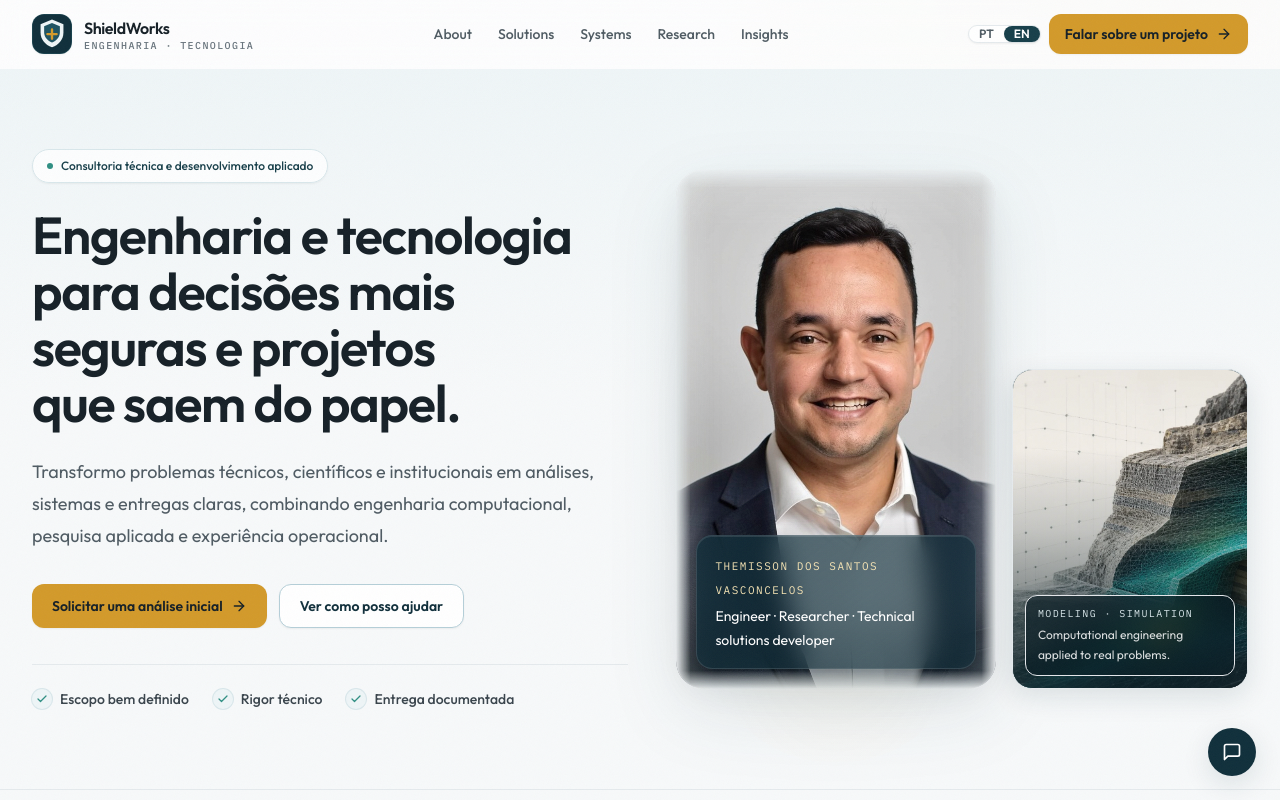
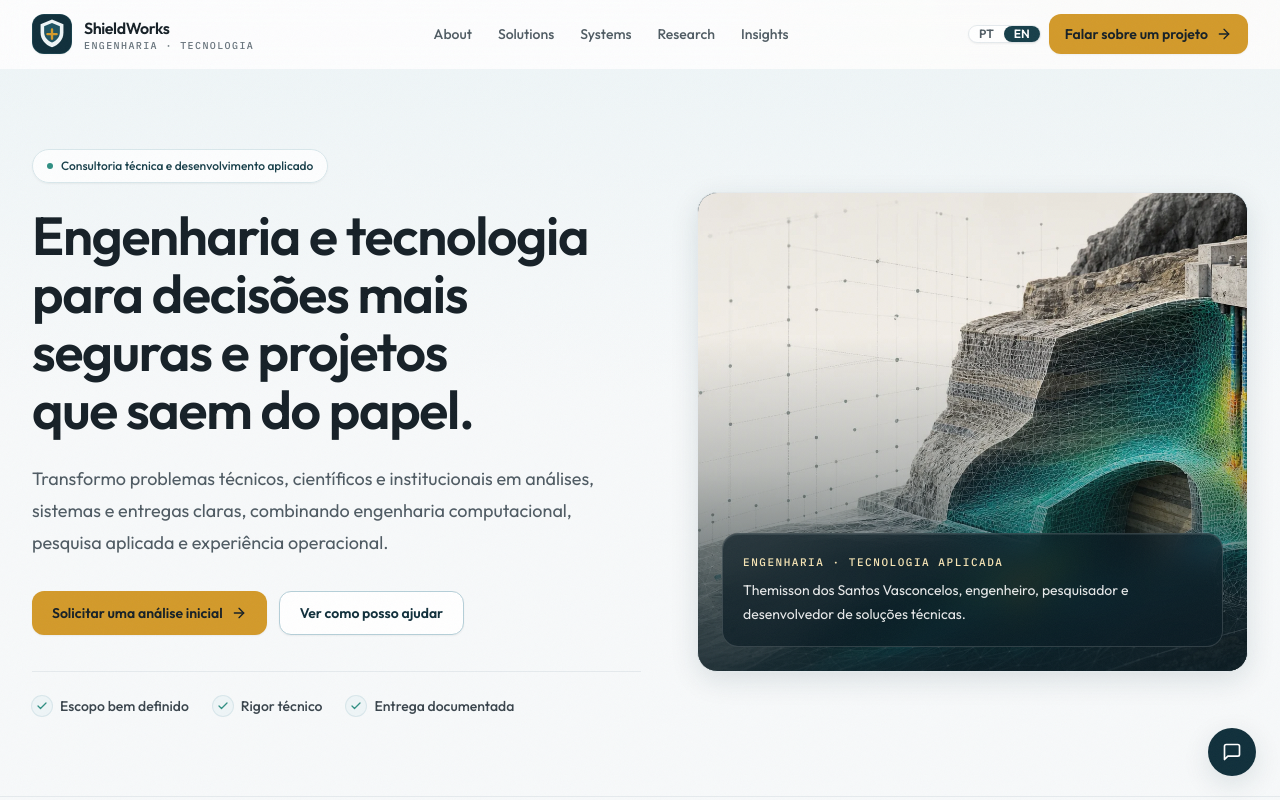
Before and after one commit to Themisson/shieldworks, a Next.js app: page / in a window 1280 px wide. Shown: the top 800 px of the page. Built offline with nearby package versions, Linux system fonts and the light colour scheme.

Commit message:
Keep professional portrait only on the about page.
Restore the home hero engineering visual and remove the profile photo from the landing section.

```diff
--- a/src/components/home/home-sections.tsx
+++ b/src/components/home/home-sections.tsx
@@ -14,7 +14,6 @@ import { ButtonLink } from "@/components/button-link";
 import { ServiceCard, SystemCard } from "@/components/card";
 import { CaseStudyCard } from "@/components/case-study";
 import { InsightCard } from "@/components/insight-card";
-import { ProfilePortrait } from "@/components/profile-portrait";
 import { PublicationsList } from "@/components/publications";
 import { Reveal } from "@/components/reveal";
 import { SectionTitle } from "@/components/section-title";
@@ -71,10 +70,10 @@ export function HomeHero() {
             "linear-gradient(180deg, rgba(238,245,247,0.9) 0%, rgba(247,249,250,0.4) 45%, transparent 100%)"
         }}
       />
-      <div className="section-shell relative grid items-center gap-10 py-12 sm:py-16 lg:grid-cols-[1.02fr_0.98fr] lg:gap-12 lg:py-20">
+      <div className="section-shell relative grid items-center gap-10 py-12 sm:py-16 lg:grid-cols-[1.05fr_0.95fr] lg:gap-14 lg:py-20">
         <Reveal immediate className="max-w-2xl">
           <Badge>Consultoria técnica e desenvolvimento aplicado</Badge>
-          <h1 className="mt-6 text-4xl font-semibold tracking-tight text-graphite-900 sm:text-5xl lg:text-[3.25rem] lg:leading-[1.08]">
+          <h1 className="mt-6 text-4xl font-semibold tracking-tight text-graphite-900 sm:text-5xl lg:text-[3.35rem] lg:leading-[1.08]">
             Engenharia e tecnologia para decisões mais seguras e projetos que saem do papel.
           </h1>
           <p className="mt-6 max-w-[52ch] text-base leading-7 text-graphite-600 sm:text-lg sm:leading-8">
@@ -106,47 +105,32 @@ export function HomeHero() {
         </Reveal>
 
         <Reveal immediate delay={100} className="order-first lg:order-last">
-          <div className="grid gap-4 sm:grid-cols-[1.15fr_0.85fr] sm:items-end">
-            <ProfilePortrait
-              priority
-              sizes="(max-width: 639px) 100vw, (max-width: 1023px) 55vw, 32vw"
-              caption={
-                <>
-                  <span className="font-mono text-[11px] uppercase tracking-[0.14em] text-safety-100">
-                    Themisson dos Santos Vasconcelos
-                  </span>
-                  <span className="mt-1 block text-sm leading-6 text-white/92">
-                    Engenheiro · Pesquisador · Desenvolvedor de soluções técnicas
-                  </span>
-                </>
-              }
-            />
-            <figure className="relative hidden min-h-[220px] overflow-hidden rounded-3xl border border-graphite-100 bg-petroleum-900 shadow-lift sm:block sm:min-h-[280px] lg:min-h-[320px]">
+          <figure className="relative min-h-[300px] overflow-hidden rounded-3xl border border-graphite-100 bg-petroleum-900 shadow-lift sm:min-h-[380px] lg:min-h-[480px]">
             <Image
               src="/engineering-hero.webp"
               alt="Visualização de modelagem numérica e engenharia computacional aplicada"
               fill
-                sizes="(max-width: 1023px) 40vw, 28vw"
-                className="object-cover object-center"
+              priority
+              sizes="(max-width: 1023px) 100vw, 48vw"
+              className="object-cover object-top"
             />
             <div
               className="pointer-events-none absolute inset-0"
               aria-hidden="true"
               style={{
                 background:
-                    "linear-gradient(to top, rgba(10,28,36,0.82) 0%, rgba(10,28,36,0.2) 50%, transparent 75%)"
+                  "linear-gradient(to top, rgba(10,28,36,0.88) 0%, rgba(10,28,36,0.25) 42%, transparent 70%)"
               }}
             />
-              <figcaption className="absolute inset-x-3 bottom-3 rounded-xl border border-white/12 bg-petroleum-950/65 px-3 py-2.5 text-white backdrop-blur-md">
-                <p className="font-mono text-[10px] uppercase tracking-[0.14em] text-petroleum-100">
-                  Modelagem · Simulação
+            <div className="absolute inset-x-4 bottom-4 rounded-2xl border border-white/15 bg-petroleum-950/70 p-4 text-white shadow-inset-edge backdrop-blur-md sm:inset-x-6 sm:bottom-6 sm:p-5">
+              <p className="font-mono text-[11px] font-medium uppercase tracking-[0.14em] text-safety-100">
+                Engenharia · Tecnologia aplicada
               </p>
-                <p className="mt-1 text-xs leading-5 text-white/85">
-                  Engenharia computacional aplicada a problemas reais.
+              <p className="mt-2 text-sm leading-6 text-white/90">
+                Themisson dos Santos Vasconcelos, engenheiro, pesquisador e desenvolvedor de soluções técnicas.
               </p>
-              </figcaption>
+            </div>
           </figure>
-          </div>
         </Reveal>
       </div>
     </section>
```
Lines whose indentation alone changed are shown as unchanged.
